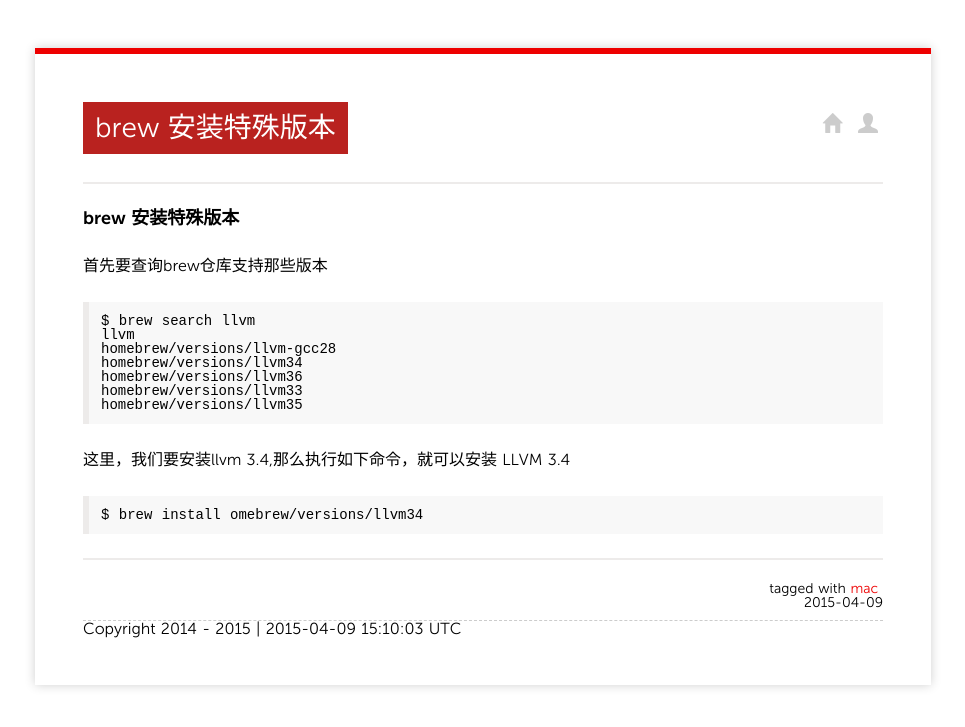
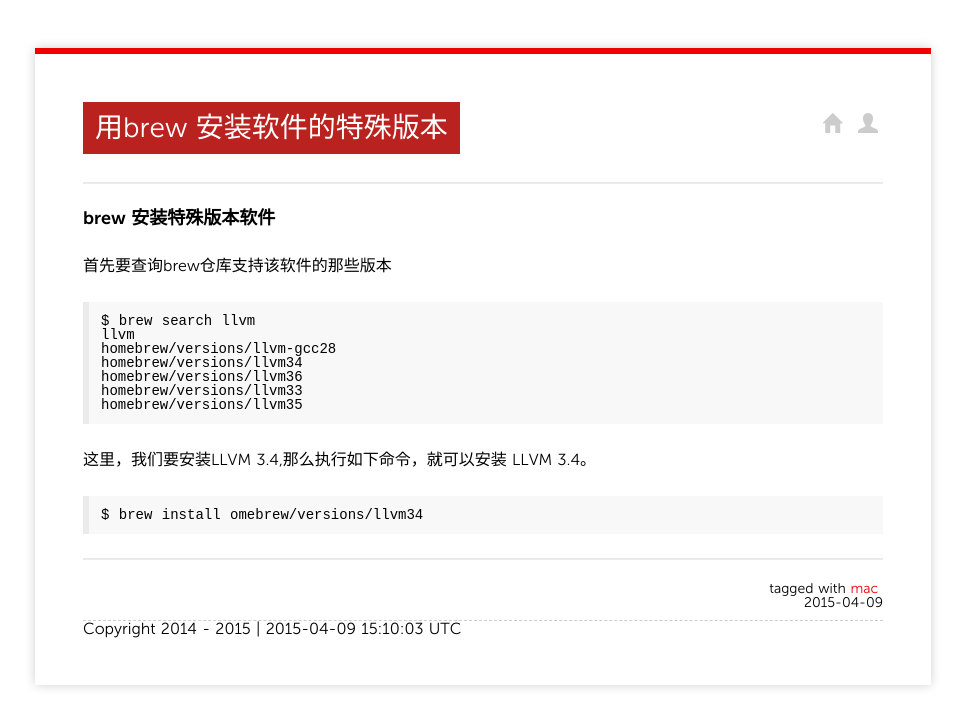
Before and after one commit to junix/junix.github.io, a Jekyll site: the page built from _posts/2015/2015-04-09-brew-install-spe.md, in a window 1280 px wide. Shown: the top 727 px of the page, without its empty margins (157-1122 px from the left). Built offline with Jekyll 4.4.1, drawn with Linux system fonts in a browser that asks for light colours; nearby versions of some CDN libraries; Markdown is read by kramdown in place of the engine named in the settings.

Commit message:
modify article

````diff
--- a/_posts/2015/2015-04-09-brew-install-spe.md
+++ b/_posts/2015/2015-04-09-brew-install-spe.md
@@ -1,15 +1,15 @@
 ---
 layout: post
-title: brew 安装特殊版本
+title: 用brew 安装软件的特殊版本
 categories:
 - mac
 tags:
 - mac
 ---
 
-### brew 安装特殊版本
+### brew 安装特殊版本软件
 
-首先要查询brew仓库支持那些版本
+首先要查询brew仓库支持该软件的那些版本
 
 ```
 $ brew search llvm
@@ -21,7 +21,7 @@ homebrew/versions/llvm33
 homebrew/versions/llvm35
 ```
 
-这里，我们要安装llvm 3.4,那么执行如下命令，就可以安装 LLVM 3.4
+这里，我们要安装LLVM 3.4,那么执行如下命令，就可以安装 LLVM 3.4。
 
 ```
 $ brew install omebrew/versions/llvm34
````
